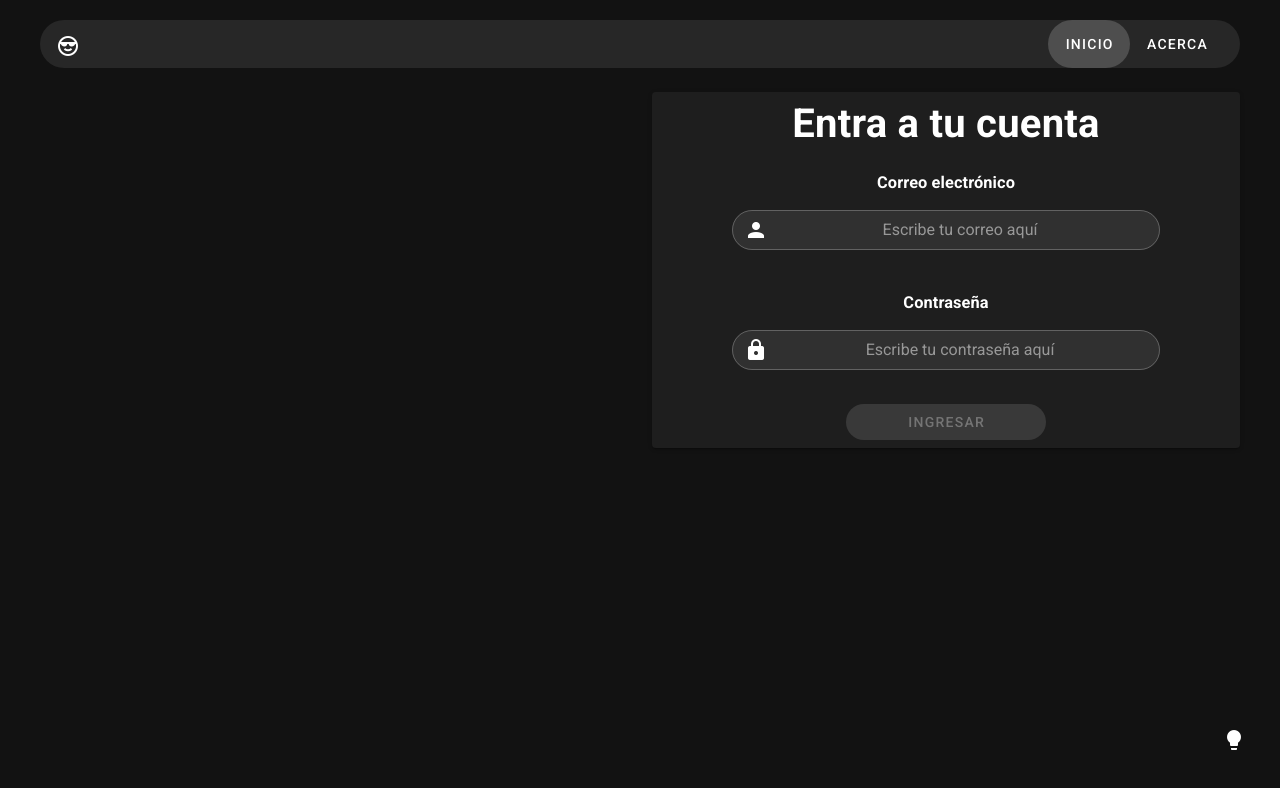
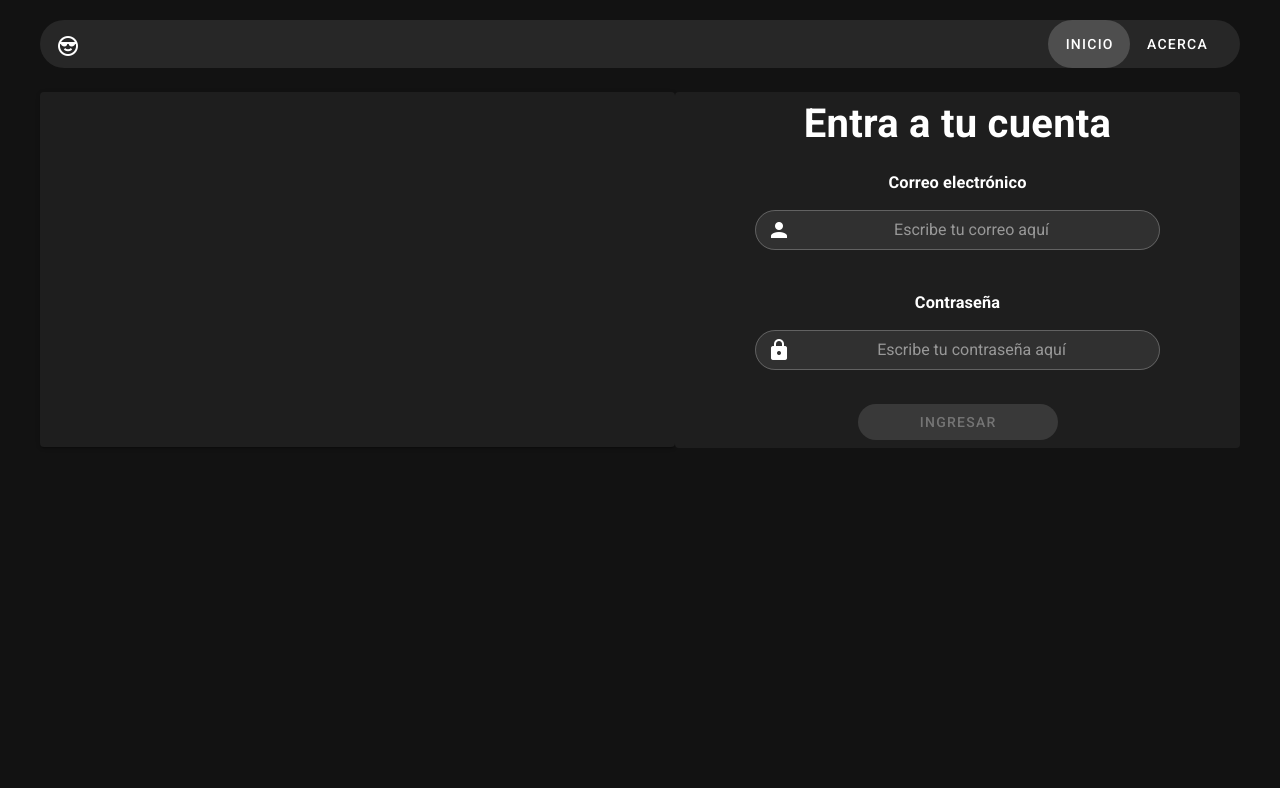
Before and after one commit to notmeh1/login-firebase, a Vue app: page / in a window 1280 px wide. Shown: the top 788 px of the page. Built offline with nearby package versions, Linux system fonts and the light colour scheme.

Commit message:
log out + alerts added

```diff
--- a/src/App.vue
+++ b/src/App.vue
@@ -3,26 +3,22 @@
     <Navbar />
     <v-main>
       <router-view />
-      <v-btn class="switchMode" icon><v-icon>mdi-lightbulb</v-icon></v-btn>
+      <SnackbarAlerts/>
     </v-main>
   </v-app>
 </template>
 
 <script>
 import Navbar from "./components/navbar.vue";
+import SnackbarAlerts from "./components/snackbars.vue"
 export default {
   name: "App",
   data: () => ({}),
   components: {
     Navbar,
+    SnackbarAlerts,
   },
 };
 </script>
 
-<style scoped>
-.switchMode {
-  position: fixed;
-  bottom: 3em;
-  right: 2em;
-}
-</style>
+<style scoped></style>
--- a/src/components/login.vue
+++ b/src/components/login.vue
@@ -1,5 +1,5 @@
 <template>
-  <v-card class="text-center">
+  <v-card class="text-center" flat>
     <v-card-title class="justify-center"
       ><h1>Entra a tu cuenta</h1>
     </v-card-title>
@@ -34,7 +34,7 @@
         class="my-2 rounded-pill"
         color="success"
         width="200px"
-        @click="submit()"
+        @click="logIn()"
         :disabled="!valid"
         >Ingresar</v-btn
       >
@@ -59,7 +59,7 @@ export default {
     },
   }),
   methods: {
-    submit() {
+    logIn() {
       const auth = getAuth();
       signInWithEmailAndPassword(
         auth,
--- /dev/null
+++ b/src/components/snackbars.vue
@@ -0,0 +1,36 @@
+<template>
+  <div>
+    <v-snackbar
+      v-model="logIn.snackbar"
+      :timeout="logIn.timeout"
+      color="success"
+      right
+    >
+      <v-icon class="mx-3">mdi-check</v-icon>
+      {{ logIn.text }}
+    </v-snackbar>
+    <v-snackbar
+      v-model="logOut.snackbar"
+      :timeout="logOut.timeout"
+      color="error"
+      right
+    >
+      <v-icon class="mx-3">mdi-alert-circle</v-icon>
+      {{ logOut.text }}
+    </v-snackbar>
+  </div>
+</template>
+
+<script>
+export default {
+  // cambiar computed methods por mapStates
+  computed: {
+    logIn() {
+      return this.$store.state.snackbar.logInAlert;
+    },
+    logOut() {
+      return this.$store.state.snackbar.logOutAlert;
+    },
+  },
+};
+</script>
--- a/src/store/index.js
+++ b/src/store/index.js
@@ -1,6 +1,7 @@
 import Vue from "vue";
 import Vuex from "vuex";
 import { loginModule } from "./modules/login";
+import { snackbarModule } from "./modules/snackbar";
 
 Vue.use(Vuex);
 
@@ -8,15 +9,25 @@ export default new Vuex.Store({
   state: {},
   mutations: {
     SUBMIT_USER_DATA(state, loginData) {
-      state.login.userData = loginData
-    }
+      state.login.userData = loginData;
+      state.snackbar.logInAlert.snackbar = true;
+    },
+    CLEAN_USER_DATA(state) {
+      state.login.userData.email = null;
+      state.login.userData.password = null;
+      state.snackbar.logOutAlert.snackbar = true;
+    },
   },
   actions: {
-    submitUserData({commit}, loginData) {
-      commit("SUBMIT_USER_DATA", loginData)
-    }
+    submitUserData({ commit }, loginData) {
+      commit("SUBMIT_USER_DATA", loginData);
+    },
+    cleanUserData({ commit }) {
+      commit("CLEAN_USER_DATA");
+    },
   },
   modules: {
-    login: loginModule
+    login: loginModule,
+    snackbar: snackbarModule,
   },
 });
--- a/src/store/modules/login.js
+++ b/src/store/modules/login.js
@@ -1,4 +1,5 @@
 export const loginModule = {
+  namespaced: true,
   state: {
     userData: {
       email: null,
--- /dev/null
+++ b/src/store/modules/snackbar.js
@@ -0,0 +1,15 @@
+export const snackbarModule = {
+  namespaced: true,
+  state: {
+    logInAlert: {
+      snackbar: false,
+      timeout: 2500,
+      text: "Has ingresado exitosamente!",
+    },
+    logOutAlert: {
+      snackbar: false,
+      timeout: 2500,
+      text: "Has salido exitosamente!",
+    },
+  },
+};
--- a/src/views/About.vue
+++ b/src/views/About.vue
@@ -3,11 +3,18 @@
     <v-row class="my-10">
       <v-col></v-col>
       <v-col class="my-10">
-        <v-card>
+        <v-card class="text-center">
           <v-card-title class="justify-center"><h1>Acerca</h1></v-card-title>
           <v-card-text
             >Si puedes ver esta página, te has logueado
             exitosamente.</v-card-text
+          >
+          <v-btn
+            class="mb-5 rounded-pill"
+            color="error"
+            width="200px"
+            @click="logOut()"
+            >Salir de la cuenta</v-btn
           >
         </v-card>
       </v-col>
@@ -15,3 +22,23 @@
     </v-row>
   </div>
 </template>
+
+<script>
+import { getAuth, signOut } from "firebase/auth";
+
+export default {
+  methods: {
+    logOut() {
+      const auth = getAuth();
+      signOut(auth)
+        .then(() => {
+          this.$store.dispatch("cleanUserData")
+          this.$router.push("/");
+        })
+        .catch((error) => {
+          console.error(error);
+        });
+    },
+  },
+};
+</script>
--- a/src/views/Home.vue
+++ b/src/views/Home.vue
@@ -1,8 +1,12 @@
 <template>
   <div>
     <v-row class="my-10">
-      <v-col></v-col>
-      <v-col class="ma-10">
+      <v-col class="mt-10 ml-10 pr-0">
+        <v-card>
+          <v-img src="../assets/home-bg.png" height="355px" position=bottom></v-img>
+        </v-card>
+      </v-col>
+      <v-col class="mt-10 mr-10 pl-0">
         <Login />
       </v-col>
     </v-row>
```
Also changed, not shown: src/assets/home-bg.png (added).
